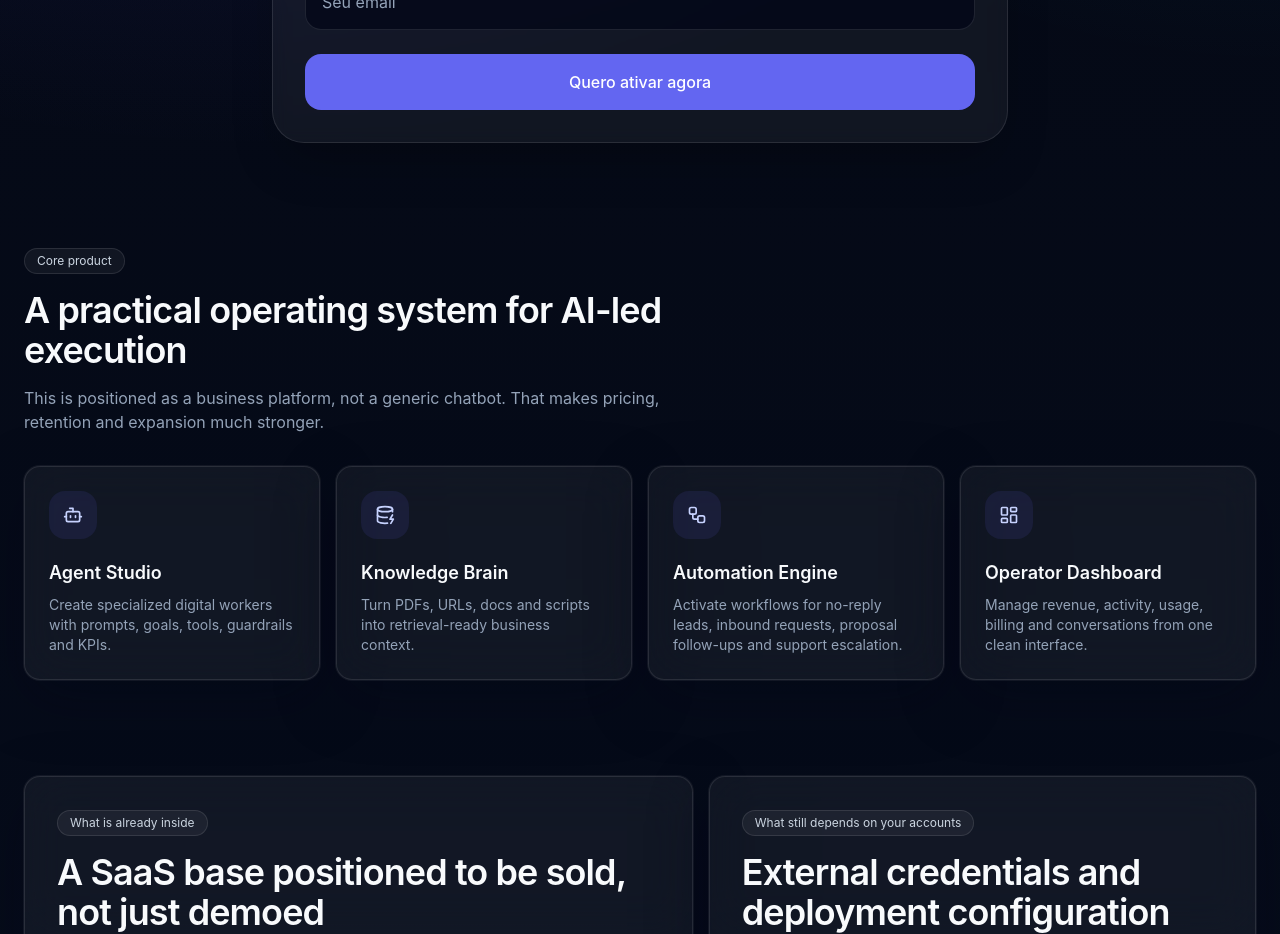
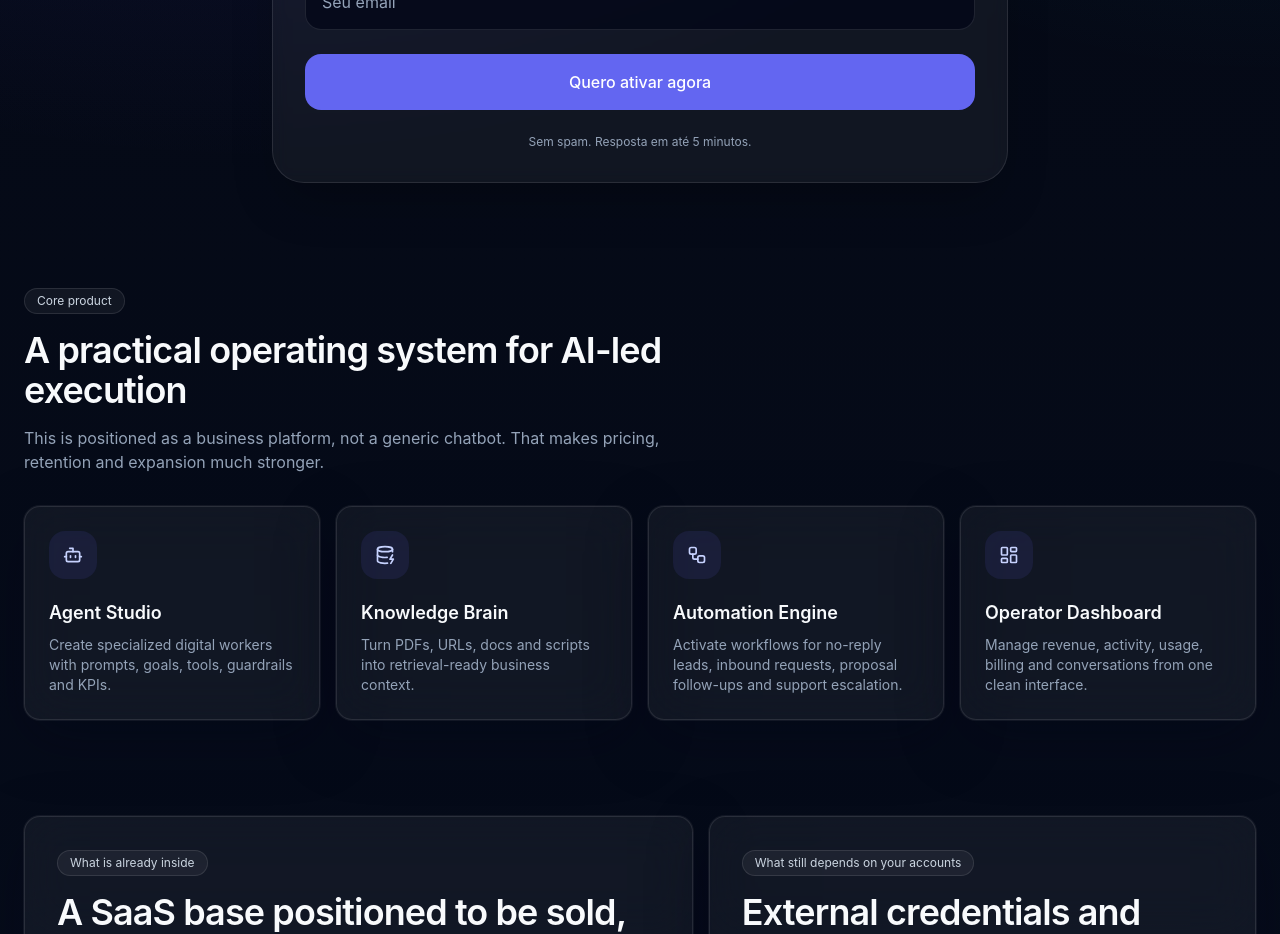
Before and after one commit to sensornsnug-hub/ai-operator-os, a Next.js app: page / in a window 1280 px wide. Shown: the part 1180-2114 px from the top of the page. Built offline with nearby package versions, Linux system fonts and the light colour scheme.

Commit message:
Add response time message to LeadForm
Added a message below the button to inform users about response time.

```diff
--- a/components/LeadForm.tsx
+++ b/components/LeadForm.tsx
@@ -131,6 +131,9 @@
             >
               {loading ? "Enviando..." : "Quero ativar agora"}
             </button>
+            <p className="mt-2 text-center text-xs text-slate-400">
+            Sem spam. Resposta em até 5 minutos.
+            </p>
 
             {feedback && (
               <div
```
